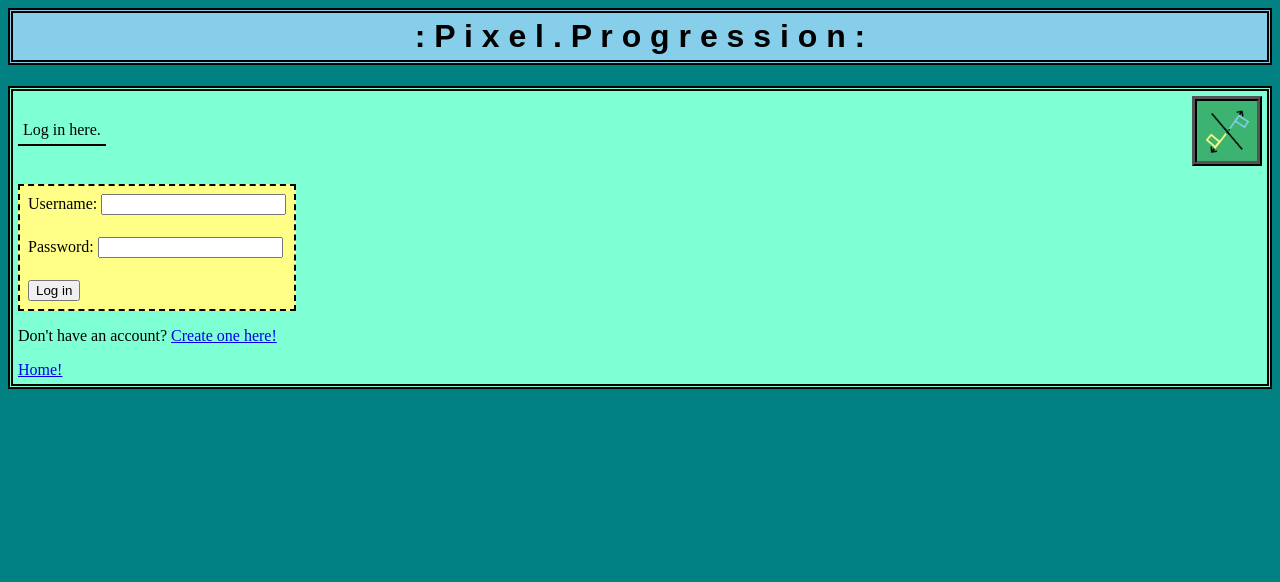
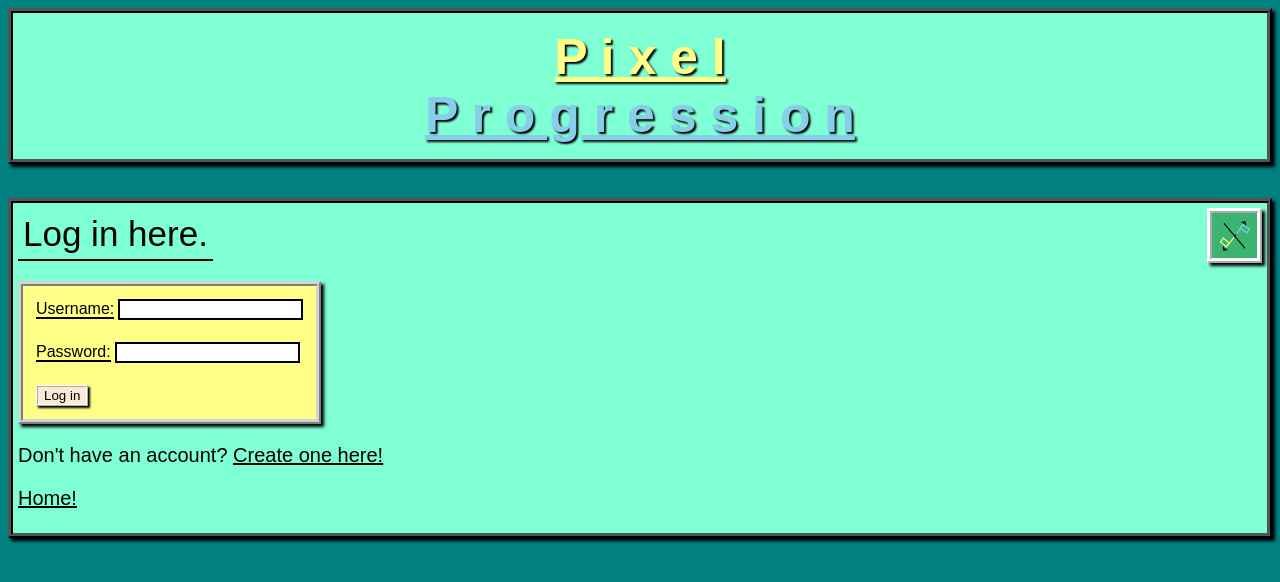
Before and after one commit to ChristopherDSBarker/pixel_progression, a PHP site: page /login.php in a window 1280 px wide. Shown: the top 582 px of the page. Run offline with PHP 8.4, Linux system fonts and the light colour scheme.

Commit message:
UPDATES TO login.php AND register.php PAGES AND UPDATED design.css

```diff
--- a/design.css
+++ b/design.css
@@ -1,20 +1,26 @@
+
 h1 {
-    border: 5px black double;
-    padding: 5px;
+    border: 5px black ridge;
+    padding: 15px;
     text-align: center;
-    background-color: skyblue;
+    background-color: aquamarine;
     font-family: sans-serif;
+    box-shadow: 3px 3px 3px black;
+    font-size: 50;
 }
 
 table {
-    border: 2px dashed black;
-    padding: 5px;
+    border: 5px ridge lightgray;
+    padding: 10px;
     background-color: rgb(255, 255, 135);
+    box-shadow: 3px 3px 3px black;
 }
 
 span {
     border-bottom: 2px solid black;
     padding: 5px;
+    font-family: sans-serif;
+    align
 }
 
 #welcome {
@@ -24,8 +30,40 @@ span {
 }
 
 img {
+    border: 5px ridge white;
+    padding: 5px;
+    width: 35px;
+    background-color: mediumseagreen;
+    box-shadow: 3px 3px 3px black;
+}
+
+a {
+    color: black;
+    font-size: 20;
+    font-family: sans-serif;
+}
+
+p {
+    font-size: 20;
+    font-family: sans-serif;
+}
+
+button {
+    background-color: antiquewhite;
+    border: 2px ridge white;
+    box-shadow: 2px 2px 2px black;
+}
+
+.content {
     border: 5px ridge black;
+    box-shadow: 3px 3px 3px black;
     padding: 5px;
-    width: 4%;
-    background-color: mediumseagreen;
+    background-color: aquamarine;
 }
+
+.logodiv {
+    border: none;
+    box-shadow: none;
+    padding: none;
+    background-color: none;
+}
--- a/login.php
+++ b/login.php
@@ -1,29 +1,40 @@
 <html>
 	<head>
 		<title>Login</title>
+
+        <link rel="icon" type="image/png" href="conceptlogo.png"/>
         <link rel="stylesheet" href="design.css"/>
+
 	</head>
 
 	<body style="background-color: teal">
 
-        <h1>: P i x e l . P r o g r e s s i o n :</h1>
+        <h1>
+            <u style="color: rgb(255, 255, 135); text-shadow: 2px 2px 2px black">
+                <span style="color: rgb(255, 255, 135); border-bottom: none; text-shadow: 2px 2px 2px black">P i x e l</span><br>
+            </u>
+            <u style="color: skyblue; text-shadow: 2px 2px 2px black">
+                <span style="color: skyblue; border-bottom: none; text-shadow: 2px 2px 2px black">P r o g r e s s i o n</span>
+            </u>
+        </h1>
 
         <!-- BORDER WRAPPED AROUND FORM, LOGO, AND MORE -->
-        <div style="background-color: aquamarine; border: 5px black double; padding: 5px">
+        <div class="content">
 
         <?php
             //DISPLAYS THIS MESSAGE AFTER REGISTERING FOR AN ACCOUNT
             if (isset($_GET['created'])) {
                 ?>
-                <div style="display: flex; justify-content: space-between; align-items: center;">
-                    <span>Account created, please log in.</span><br><br>
-                    <img src="favicon.png">
+                <div class="logodiv" style="display: flex; justify-content: space-between; align-items: center;">
+                    <span style="font-size: 35px">Account created, please log in.</span><br><br>
+                    <img src="conceptlogo.png">
                 </div>
+                <br>
                 <?php
             } else {
                 ?>
-                <div style="display: flex; justify-content: space-between; align-items: center;">
-                    <span>Log in here.</span><br><br>
+                <div class="logodiv" style="display: flex; justify-content: space-between; align-items: center;">
+                    <span style="font-size: 35px">Log in here.</span><br><br>
                     <img src="conceptlogo.png">
                 </div>
                 <br>
@@ -53,7 +64,9 @@
                     header("Location: home.php?log=1");
                     exit();
                 } else {
-                    echo "Username or password is incorrect. <br><br>";
+                    ?>
+                    <span style="color: red; border-bottom: none">Username or password is incorrect.</span><br><br>
+                    <?php
                 }
             }
         ?>
@@ -63,20 +76,28 @@
                 <!-- SENDS USERNAME AND PASSWORD TO SERVER -->
                 <form method="POST" action="login.php">
                     <tr>
-                    <td> Username: <input type="text" name="username" id="username" required><br><br> </td>
+                        <td>
+                            <span style="padding: 0px">Username:</span>
+                            <input style="border: 2px solid black" type="text" name="username" id="username" required><br><br>
+                        </td>
                     </tr>
                     <tr>
-                    <td> Password: <input type="password" name="password" id="password" required><br><br> </td>
+                        <td>
+                            <span style="padding: 0px">Password:</span>
+                            <input style="border: 2px solid black" type="password" name="password" id="password" required><br><br>
+                        </td>
                     </tr>
                     <tr>
-                    <td> <button type="submit">Log in</button> </td>
+                        <td>
+                            <button type="submit">Log in</button>
+                        </td>
                     </tr>
                 </form>
             </table>
             <!-- IF USER DOESN'T HAVE AN ACCOUNT, TAKES THEM TO register.php -->
             <p>Don't have an account? <a href="register.php">Create one here!</a></p>
             <!-- TAKES THE USER TO home.php -->
-        <a href="home.php">Home!</a>
+            <a href="home.php">Home!</a><br><br>
 
         </div>
 	</body>
```
Also changed, not shown: home.php (+10 -1 lines), register.php (+31 -14 lines). Lines whose indentation alone changed are shown as unchanged.
